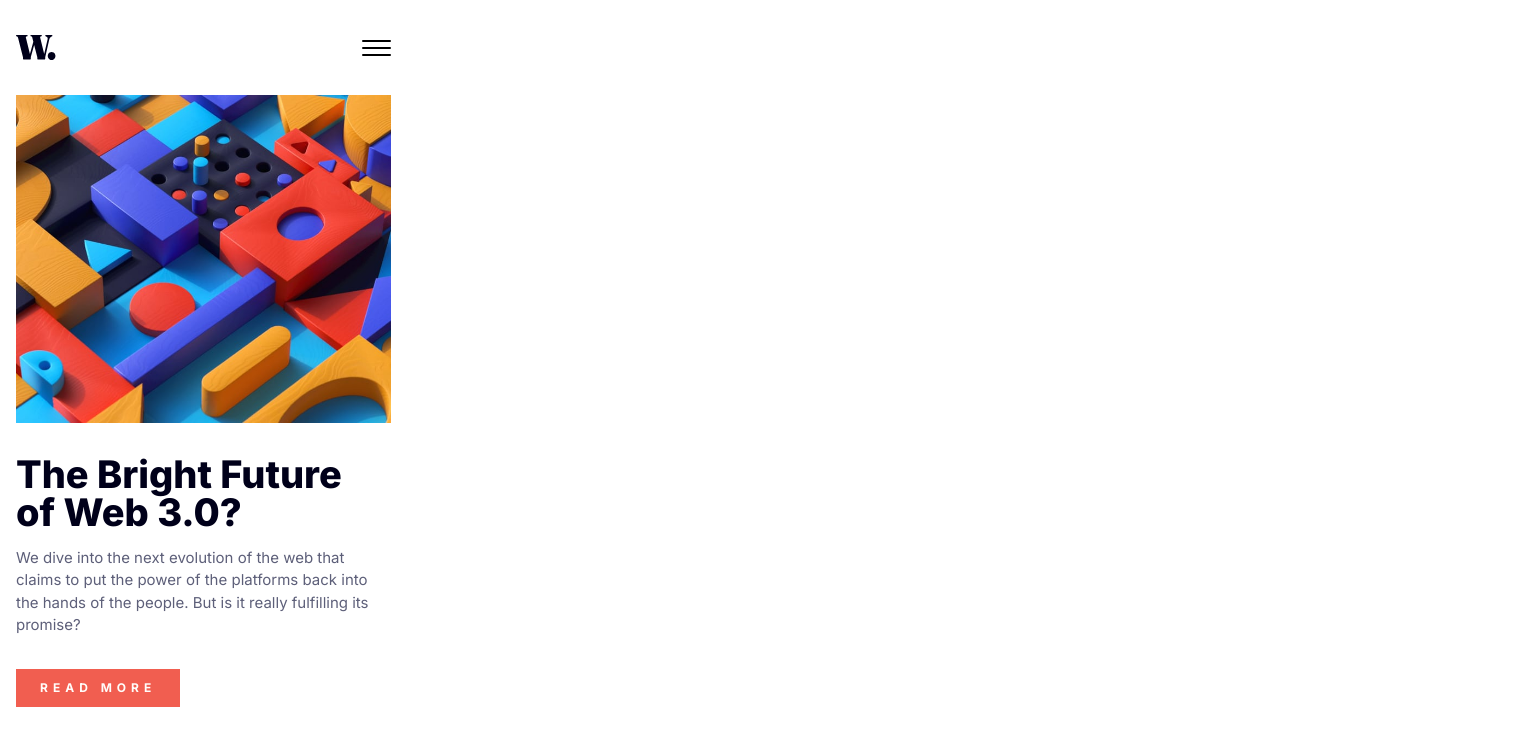
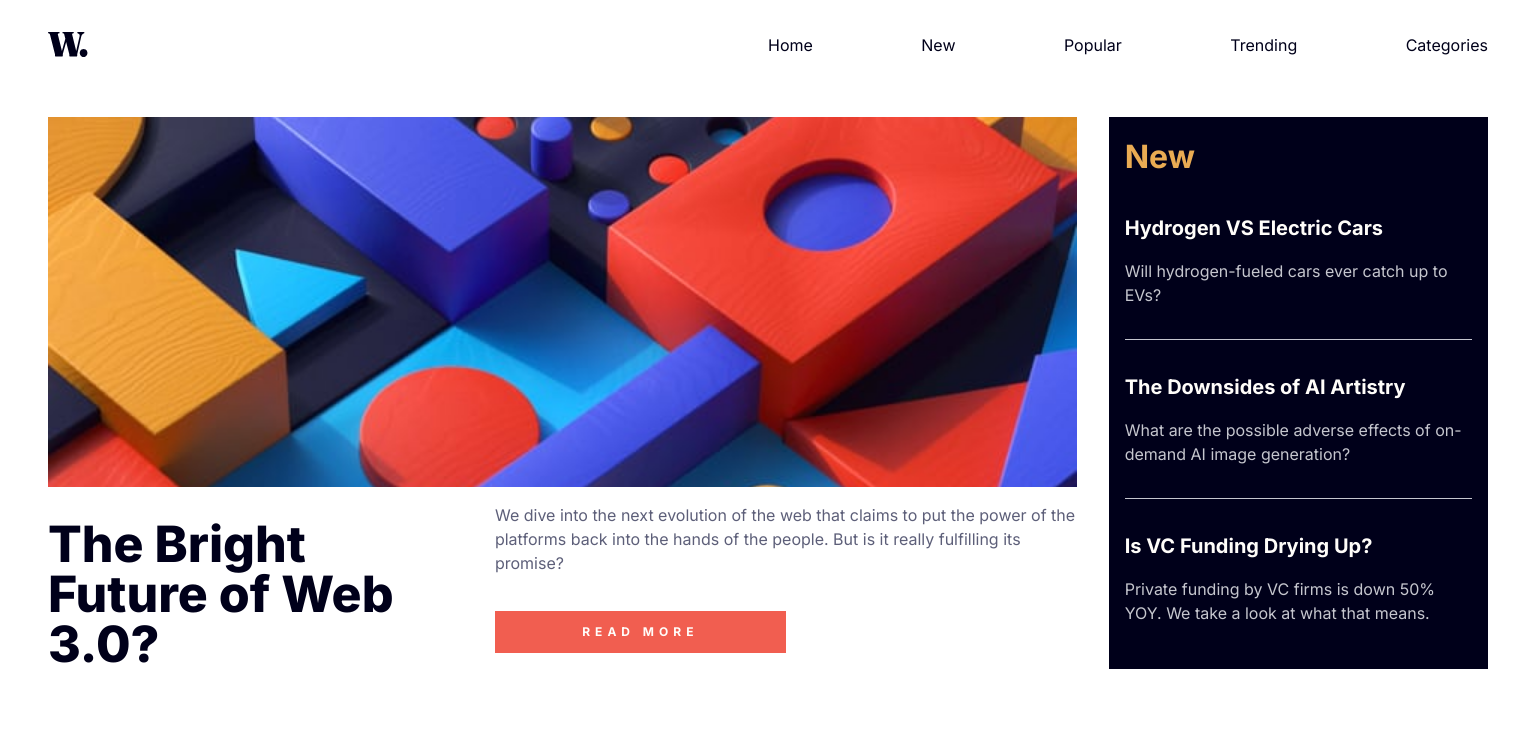
Before and after one commit to rfsants001/news-homepage-mentor, a plain HTML site: page index.html in a window 1536 px wide. Shown: the top 730 px of the page. Drawn offline with Linux system fonts and the light colour scheme.

Commit message:
feat: Add web version

```diff
--- a/index.html
+++ b/index.html
@@ -51,10 +51,9 @@
     </header>
 
     <main>
+      <div class="grid-area">
         <div class="main-post">
-        <div class="img-post">
           <img src="./assets/images/image-web-3-mobile.jpg" alt="Retro image" />
-        </div>
           <h1>The Bright Future of Web 3.0?</h1>
           <p>
             We dive into the next evolution of the web that claims to put the
@@ -116,6 +115,7 @@
             </div>
           </div>
         </div>
+      </div>
     </main>
 
     <div class="attribution">
--- a/styles/style.css
+++ b/styles/style.css
@@ -242,3 +242,119 @@ header .desktop-menu {
   color: var(--very-dark-blue);
   font-weight: 800;
 }
+
+@media screen and (min-width: 1300px) {
+  .container {
+    max-width: 1200px;
+    margin: 32px auto;
+  }
+
+  header {
+    overflow: auto;
+    display: flex;
+    justify-content: space-between;
+  }
+
+  header .desktop-menu {
+    width: 50%;
+    display: flex;
+    justify-content: space-between;
+    align-items: center;
+  }
+
+  .mobile-menu {
+    display: none;
+  }
+
+  .desktop-menu a {
+    text-decoration: none;
+    font-size: 16px;
+    font-weight: 400;
+    color: var(--very-dark-blue);
+  }
+
+  .desktop-menu a:active,
+  .desktop-menu a:hover {
+    color: var(--soft-orange);
+  }
+
+  main {
+    margin: 60px 0 30px 0;
+  }
+
+  .grid-area {
+    display: grid;
+    grid-template-areas:
+      "main-post main-post main-post side-bar"
+      "top-list top-list top-list top-list";
+  }
+
+  .main-post {
+    display: grid;
+    grid-area: main-post;
+    margin-right: 32px;
+
+    grid-template-areas:
+      "main-img main-img main-img"
+      "main-title main-paragraph main-paragraph"
+      "main-title main-btn main-btn";
+  }
+
+  .main-post img {
+    height: 370px;
+    width: 100%;
+    object-fit: cover;
+    grid-area: main-img;
+  }
+
+  .main-post h1 {
+    grid-area: main-title;
+    font-size: 50px;
+    line-height: 50px;
+  }
+
+  .main-post p {
+    grid-area: main-paragraph;
+    font-size: 16px;
+  }
+
+  .main-post button {
+    grid-area: main-btn;
+    width: 50%;
+    cursor: pointer;
+    transition: all 0.4s;
+  }
+
+  .main-post button:hover {
+    background: var(--soft-orange);
+  }
+
+  .side-bar {
+    grid-area: side-bar;
+    margin: 0;
+  }
+
+  .main-post,
+  .side-bar {
+    margin-bottom: 32px;
+  }
+
+  .top-post-list {
+    grid-area: top-list;
+    flex-direction: row;
+  }
+}
+
+@media screen and (min-width: 1400px) {
+  .container {
+    max-width: 1300px;
+    margin: 32px auto;
+  }
+}
+
+@media screen and (min-width: 1500px) {
+  .container {
+    max-width: 1440px;
+    margin: 32px auto;
+  }
+}
```
Lines whose indentation alone changed are shown as unchanged.
